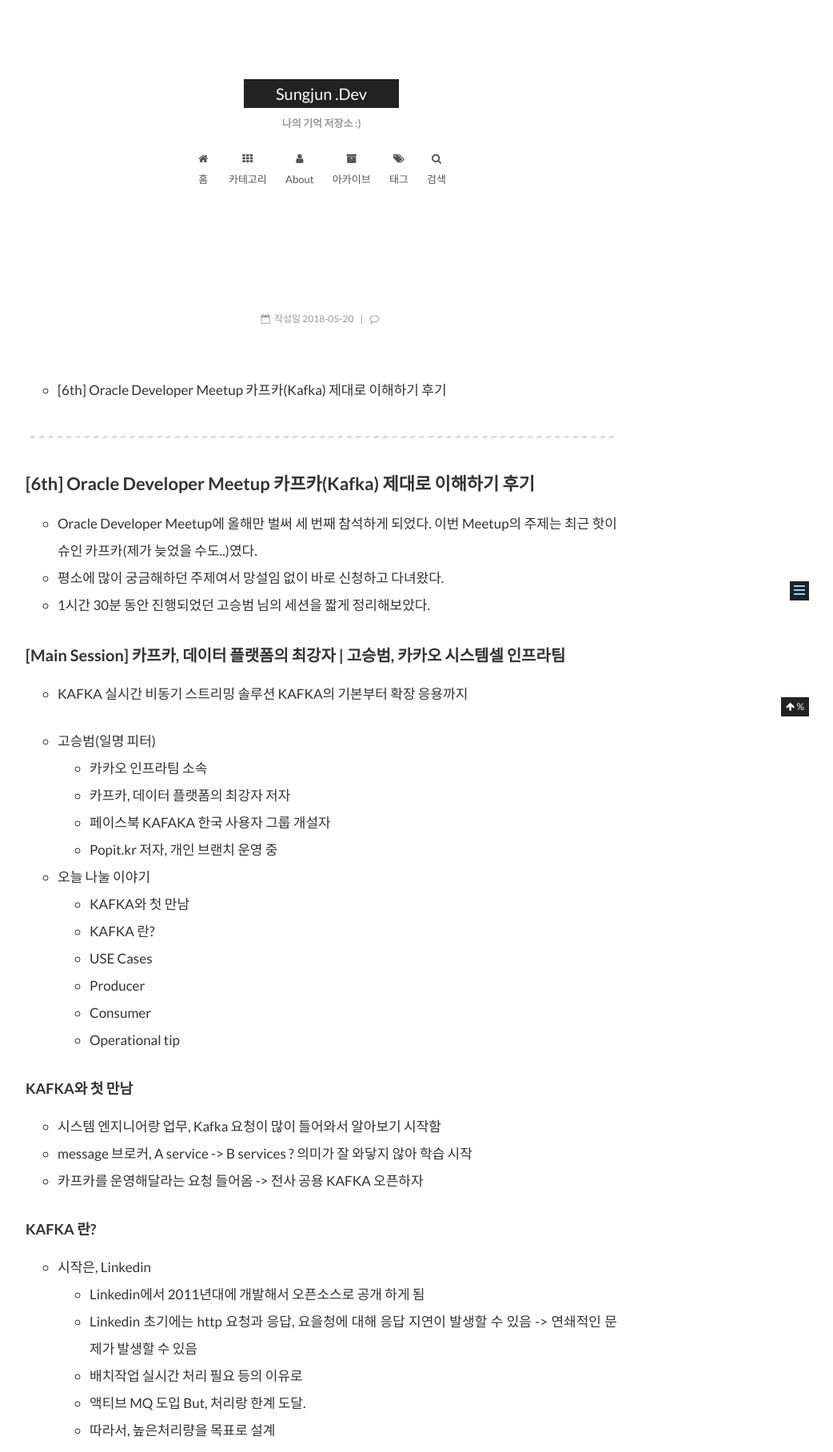
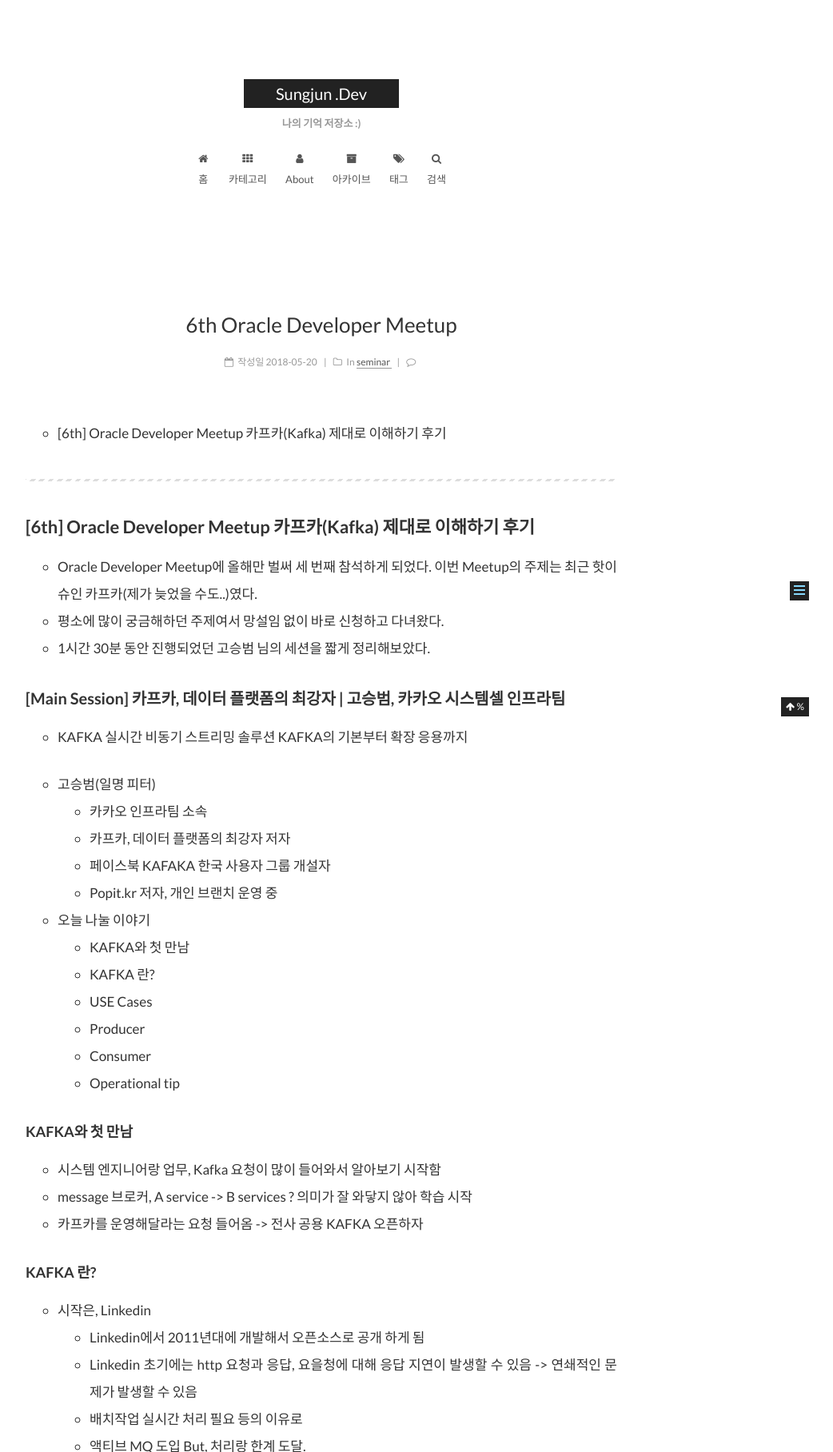
Before and after one commit to gwonsungjun/gwonsungjun.github.io, a Jekyll site: the page built from _posts/2018-05-20-6th_oracle_kafka.md, in a window 1280 px wide, cut to the strip 104-1920 px from the top of the page. Shown: the whole strip at 80% size, without its empty margins (238-1280 px from the left). Built offline with Jekyll 4.4.1, drawn with Linux system fonts in a browser that asks for light colours; comment, search, counter and statistics services are not loaded; some of the changed text lies outside the part shown.

Commit message:
Edit typo..

```diff
--- a/_posts/2018-05-20-6th_oracle_kafka.md
+++ b/_posts/2018-05-20-6th_oracle_kafka.md
@@ -1,7 +1,7 @@
 ---
 title: '6th Oracle Developer Meetup'
 layout: post
-  tags :
+tags :
 - seminar
 - oracle
 category: seminar
@@ -136,6 +136,6 @@
 - 추가적인 Q&A 시간에 ELK 스택에서 Logstash와 카프카가 의미적으로 다른지 어떻게 사용하면 좋을지에 대한 질문이 오갔었는데, 현재 사내에서 ELK 스택으로 로그 분석 시스템을 도입할려고 준비 중인 나로서는 많은 도움이 되었다.
   - ELK 스택과 카프카를 같이 사용하면 좋다는 답변.
 - 카프카가 무엇인지 앞으로 어떻게 공부하면 좋을지에 대해 어느 정도 감을 잡아준 유익한 시간이었던 것 같다.
-- 마지막으로 좋은 자리 마련해주신 모든분들께 감사합니다 :)
+- 마지막으로 좋은 자리 마련해주신 모든 분들께 감사합니다 :)
 
 > 본문의 내용은 제가 이해한 대로 작성하였기 때문에 틀린 부분이 있다면 댓글로 피드백을 부탁드리겠습니다. 감사합니다.
```
